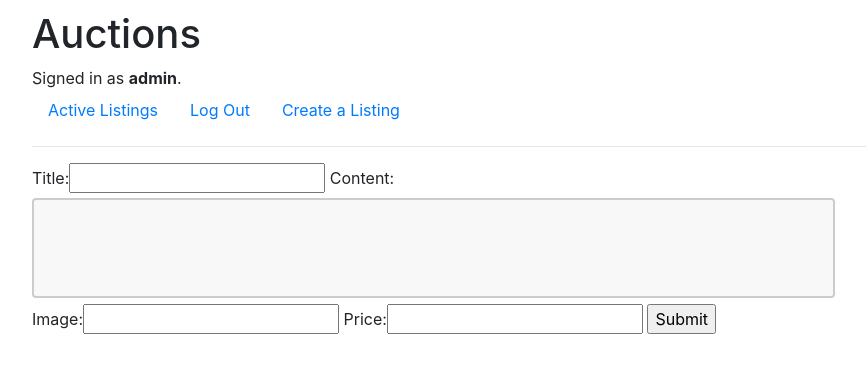
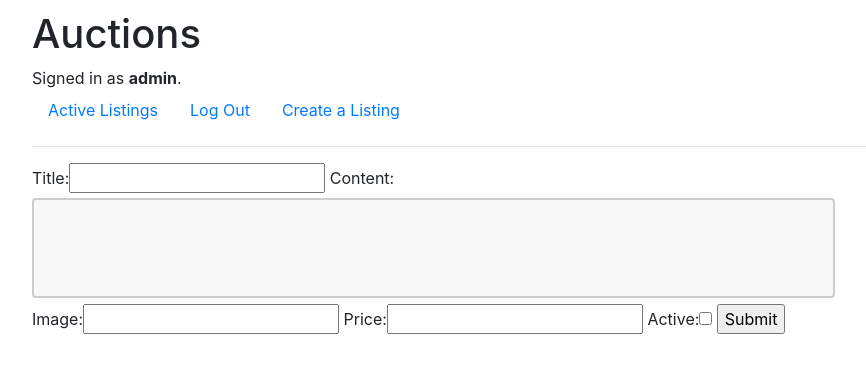
Before and after one commit to gabadadzeluca/project-2, a Django app: page /create in a window 1280 px wide. Shown: the top 373 px of the page, without its empty margins (106-972 px from the left). Run offline with Django 3.2, Linux system fonts and the light colour scheme; a user stored in the database is signed in; some libraries are stand-ins or nearby versions.

Commit message:
to a new branch

```diff
--- a/auctions/forms.py
+++ b/auctions/forms.py
@@ -8,6 +8,7 @@ class ListingForm(ModelForm):
     content = forms.Textarea(attrs={'cols': 40, 'rows': 10})
     image = forms.CharField(required=False)
     price = forms.IntegerField()
+    active = forms.BooleanField()
     class Meta:
         model = Listing
         fields = ["title", "content", "image", "price"]
--- a/auctions/models.py
+++ b/auctions/models.py
@@ -11,7 +11,7 @@ class Listing(models.Model):
     user = models.ForeignKey(User,on_delete=models.CASCADE, default=None)
     price = models.PositiveIntegerField('Price')
     time = models.DateTimeField(auto_now=True)
-    active = models.BooleanField(default=True)
+    active = models.BooleanField('active',default=True)
     # ADD INVISIBLE ACTIVE FIELD TO KNOW IF THE LISTING IS ACTIVE
     def __str__(self):
         return f"{self.title} | Posted by: {self.user}"
--- a/auctions/templates/auctions/index.html
+++ b/auctions/templates/auctions/index.html
@@ -5,6 +5,7 @@
     <h2>Active Listings</h2>
 
         {% for listing in listings%}
+            {% if listing.active %}
         <div class="box">
             <a href="{% url 'listing' listing.id %}">
                 <div><h4>{{listing.title}}</h4></div>
@@ -17,6 +18,7 @@
                 <div>Author: {{listing.user}}</div>
                 </div><br>
             </a>
+            {% endif %}
         {% endfor %}
 
 
--- a/auctions/views.py
+++ b/auctions/views.py
@@ -12,9 +12,10 @@ from .forms import ListingForm, CommentForm, Bidform
 
 
 def index(request):
-    listing_list = Listing.objects.order_by('-pk')
+    listings = Listing.objects.order_by('-pk')
+    print(listings)
     return render(request, "auctions/index.html",{
-        "listings":listing_list,
+        "listings":listings,
 
     })
 
@@ -74,7 +75,6 @@ def register(request):
 @login_required
 def create(request):
     invalid_price_message = "Invalid Price"
-    success_message = "Successfully Posted Listing"
     try:
         if request.method == "POST":
             form = ListingForm(request.POST)
@@ -101,13 +101,18 @@ def listing(request, listing_id):
     listing = Listing.objects.get(id = listing_id)
     bids = Bids.objects.filter(post = listing).order_by('-bid')
     comments = Comments.objects.filter(post = listing)
+
     invalid_bid_message = "The bid must be higher or equal to it's starting bid!"
 
 
 
     if request.user.is_authenticated:
+        if request.user == listing.user:
 
-        if request.method == "POST":
+            # add ability to close the listing
+            print(listing.active)
+
+        if (request.method == "POST" and listing.active is True):
 
             #comment form and bidding form
             comment_form = CommentForm(request.POST)
```
Also changed, not shown: db.sqlite3.
